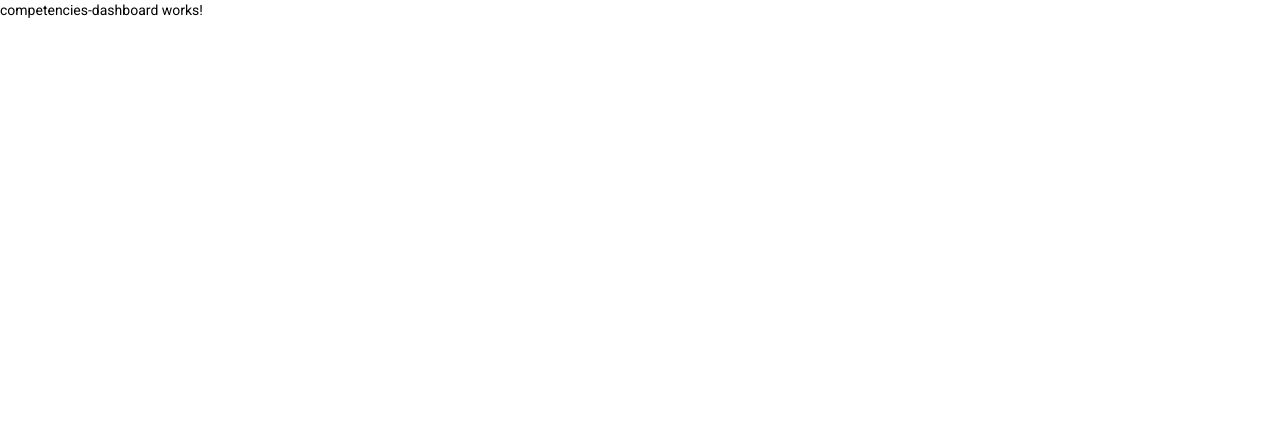
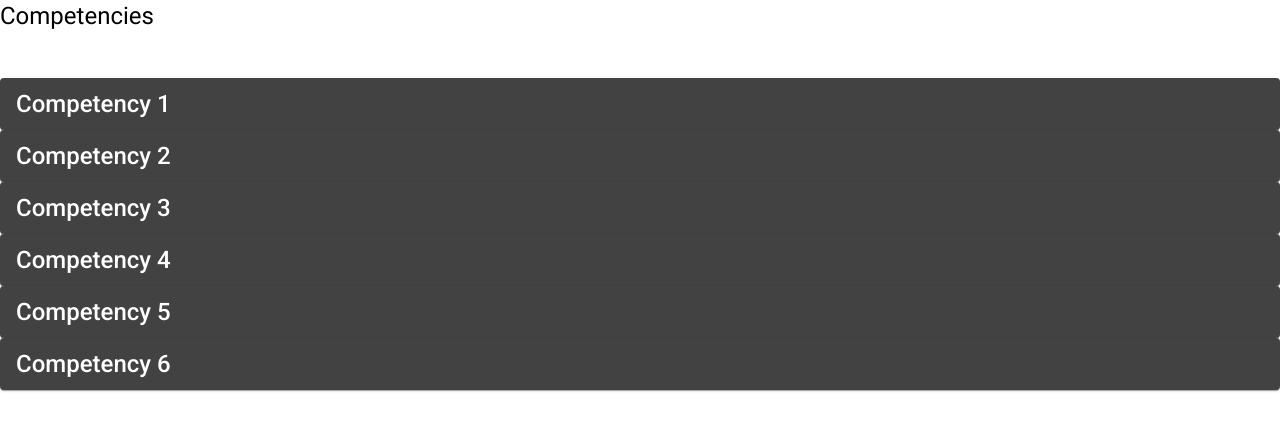
Before and after one commit to Cyber4All/competency-client, an Angular app: page /dashboard in a window 1280 px wide. Shown: the top 430 px of the page. Built offline with nearby package versions, Linux system fonts and the light colour scheme.

Commit message:
Adding stuff

```diff
--- a/src/app/app.module.ts
+++ b/src/app/app.module.ts
@@ -7,6 +7,7 @@ import { BrowserAnimationsModule } from '@angular/platform-browser/animations';
 import { LoginComponent } from './pages/auth/login/login.component';
 import { CompetenciesDashboardComponent } from './pages/competencies-dashboard/competencies-dashboard.component';
 import { CompetencyBuilderComponent } from './pages/competencies-dashboard/competency-builder/competency-builder.component';
+import { MatCardModule } from '@angular/material/card';
 
 @NgModule({
   declarations: [
@@ -18,7 +19,8 @@ import { CompetencyBuilderComponent } from './pages/competencies-dashboard/compe
   imports: [
     BrowserModule,
     AppRoutingModule,
-    BrowserAnimationsModule
+    BrowserAnimationsModule,
+    MatCardModule
   ],
   providers: [],
   bootstrap: [AppComponent]
--- a/src/app/pages/competencies-dashboard/competencies-dashboard.component.html
+++ b/src/app/pages/competencies-dashboard/competencies-dashboard.component.html
@@ -1 +1,10 @@
-<p>competencies-dashboard works!</p>
+<h1>Competencies</h1>
+<div *ngFor="let competency of competencies" class="competency-card">
+
+</div>
+<mat-card><mat-card-title>Competency 1</mat-card-title></mat-card>
+<mat-card><mat-card-title>Competency 2</mat-card-title></mat-card>
+<mat-card><mat-card-title>Competency 3</mat-card-title></mat-card>
+<mat-card><mat-card-title>Competency 4</mat-card-title></mat-card>
+<mat-card><mat-card-title>Competency 5</mat-card-title></mat-card>
+<mat-card><mat-card-title>Competency 6</mat-card-title></mat-card>
--- a/src/app/pages/competencies-dashboard/competencies-dashboard.component.scss
+++ b/src/app/pages/competencies-dashboard/competencies-dashboard.component.scss
@@ -0,0 +1,4 @@
+.competency-card {
+    padding: 10px;
+    margin: 10px;
+}
--- a/src/app/pages/competencies-dashboard/competencies-dashboard.component.ts
+++ b/src/app/pages/competencies-dashboard/competencies-dashboard.component.ts
@@ -7,6 +7,19 @@ import { Component, OnInit } from '@angular/core';
 })
 export class CompetenciesDashboardComponent implements OnInit {
 
+  competencies = [
+    {
+      _id: "123455",
+      audience: "the student Acting as a Network operations specialist and given a network(2) with with a connectivity issue (3), will",
+      behavior: "",
+      condition: "Diagnose network connectivity problem(4 -T0081) and fix",
+      degree: "",
+      effectiveness: "",
+      author: "",
+      locked: false,
+      lastUpdate: ""
+    }
+  ]
   constructor() { }
 
   ngOnInit(): void {
```
